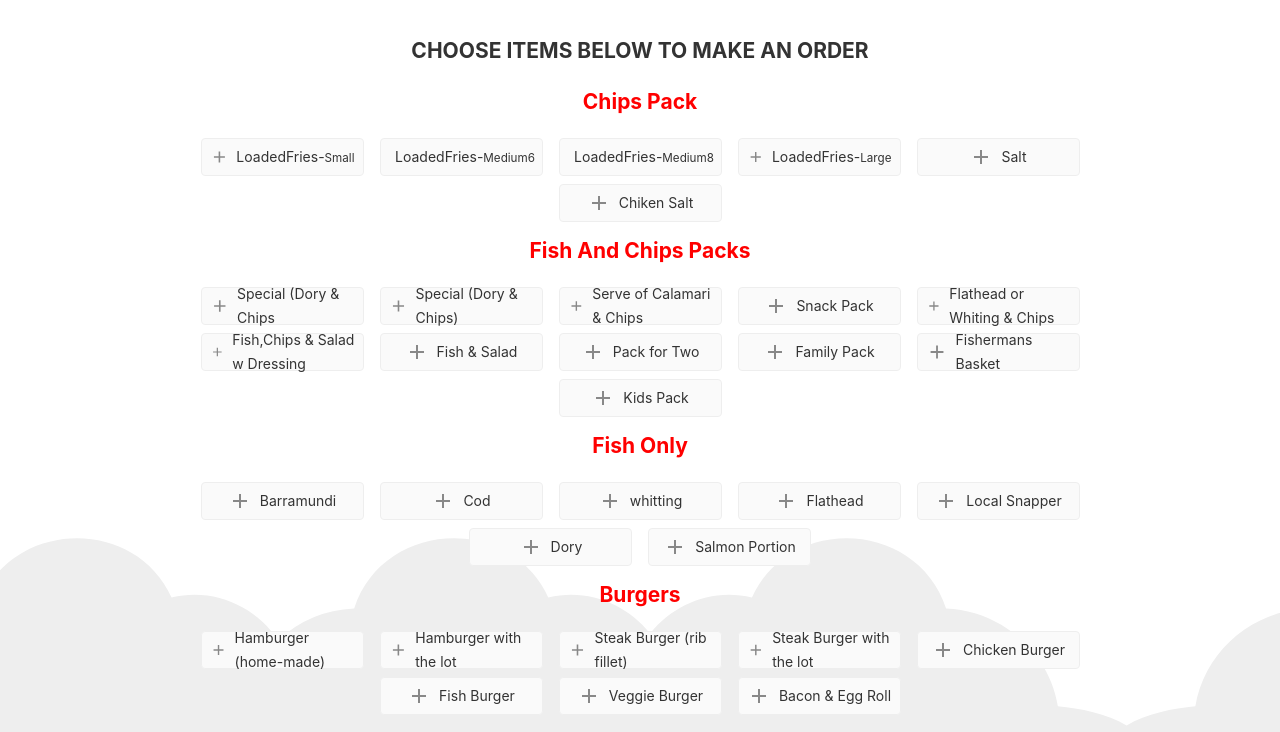
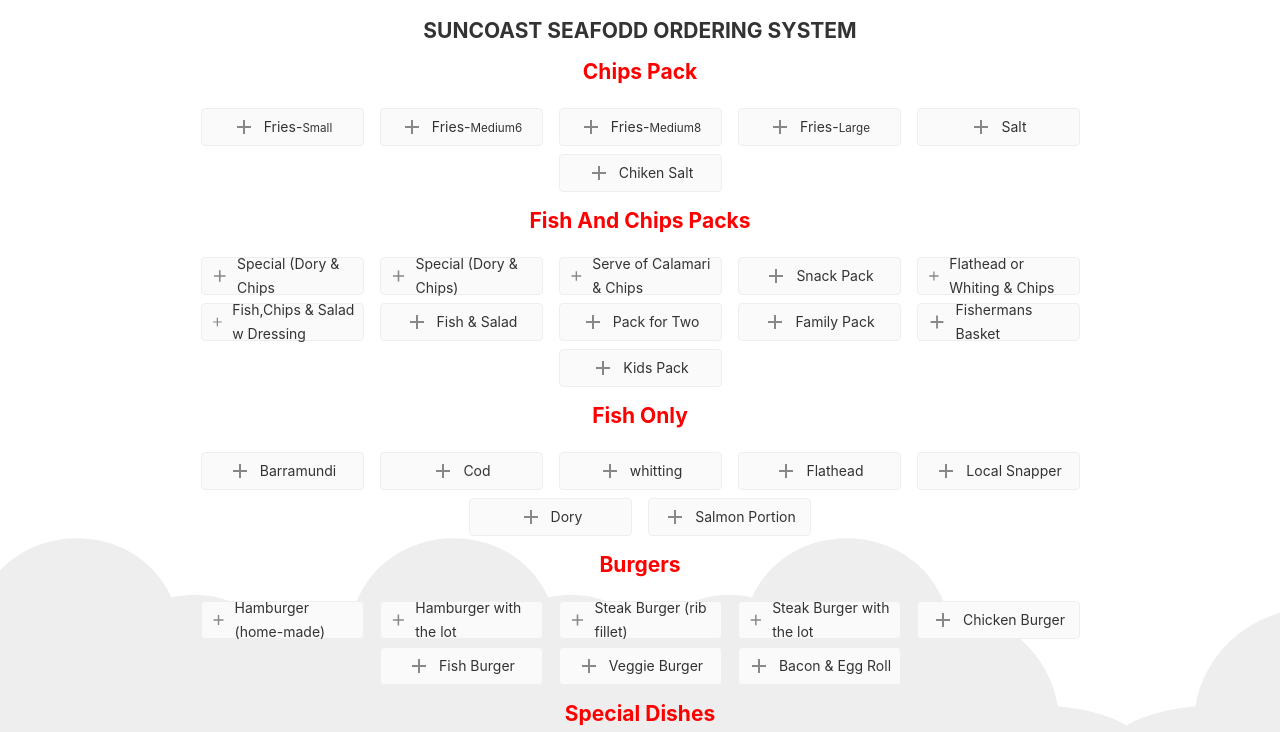
Before and after one commit to stevenguyen18595/SuncoastSeafoodOrderPrintingSys, an Angular app in the folder SuncoastSeafoodOrderPrintingSystem/: page /Suncoast-item in a window 1280 px wide. Shown: the top 732 px of the page. Built offline with nearby package versions, Linux system fonts and the light colour scheme.

Commit message:
create routing for SuncoastSeafood

```diff
--- /dev/null
+++ b/SuncoastSeafoodOrderPrintingSystem/src/app/app-routing.module.ts
@@ -0,0 +1,20 @@
+import { NgModule } from "@angular/core";
+import { RouterModule, Routes } from "@angular/router";
+import { AppComponent } from "./app.component";
+
+import { OrderComponent } from "./order/order.component";
+import { SuncoastItemComponent } from "./suncoast-item/suncoast-item.component";
+
+const appRoutes: Routes = [
+    {path:'', component:AppComponent},
+    {path:'Suncoast-item', component: SuncoastItemComponent},
+    {path:'order', component:OrderComponent}
+];
+@NgModule({
+imports: [RouterModule.forRoot(appRoutes)],
+exports: [RouterModule]
+})
+export class AppRoutingModule{
+
+
+}
--- a/SuncoastSeafoodOrderPrintingSystem/src/app/app.component.html
+++ b/SuncoastSeafoodOrderPrintingSystem/src/app/app.component.html
@@ -68,7 +68,7 @@
 
   .content {
     display: flex;
-    margin: 30px auto 32px;
+    margin: 10px auto 32px;
     padding: 0 16px;
     max-width: 960px;
     flex-direction: column;
@@ -307,7 +307,7 @@
 
 <div class="content" role="main">
   <!-- Next Steps -->
-  <h2>CHOOSE ITEMS BELOW TO MAKE AN ORDER</h2>
+  <h2>SUNCOAST SEAFODD ORDERING SYSTEM</h2>
   <!-- Terminal -->
   <app-suncoast-item></app-suncoast-item>
   <!-- Footer -->
--- /dev/null
+++ b/SuncoastSeafoodOrderPrintingSystem/src/app/order/order.component.html
@@ -0,0 +1 @@
+<p>order works!</p>
--- /dev/null
+++ b/SuncoastSeafoodOrderPrintingSystem/src/app/order/order.component.ts
@@ -0,0 +1,15 @@
+import { Component, OnInit } from '@angular/core';
+
+@Component({
+  selector: 'app-order',
+  templateUrl: './order.component.html',
+  styleUrls: ['./order.component.css']
+})
+export class OrderComponent implements OnInit {
+
+  constructor() { }
+
+  ngOnInit(): void {
+  }
+
+}
--- a/SuncoastSeafoodOrderPrintingSystem/src/app/suncoast-item/suncoast-item.component.html
+++ b/SuncoastSeafoodOrderPrintingSystem/src/app/suncoast-item/suncoast-item.component.html
@@ -59,7 +59,7 @@
 
   .content {
     display: flex;
-    margin: 10px auto 32px;
+    margin: 0px auto 0px;
     padding: 0 16px;
     max-width: 960px;
     flex-direction: column;
--- a/SuncoastSeafoodOrderPrintingSystem/src/assets/ItemsInSuncoastSeafoodStore.json
+++ b/SuncoastSeafoodOrderPrintingSystem/src/assets/ItemsInSuncoastSeafoodStore.json
@@ -182,28 +182,28 @@
       "description":""
     },
     {
-      "name": "LoadedFries-",
+      "name": "Fries-",
       "price": "4",
       "size": "Small",
       "category": "Chips",
       "description":""
     },
     {
-      "name": "LoadedFries-",
+      "name": "Fries-",
       "price": "6",
       "size": "Medium6",
       "category": "Chips",
       "description":""
     },
     {
-      "name": "LoadedFries-",
+      "name": "Fries-",
       "price": "8",
       "size": "Medium8",
       "category": "Chips",
       "description":""
     },
     {
-      "name": "LoadedFries-",
+      "name": "Fries-",
       "price": "12",
       "size": "Large",
       "category": "Chips",
```
Also changed, not shown: SuncoastSeafoodOrderPrintingSystem/src/app/app.module.ts (+6 -2 lines), SuncoastSeafoodOrderPrintingSystem/src/app/order/order.component.css (added), 1 other file (tests, documents, lock files or other folders).
